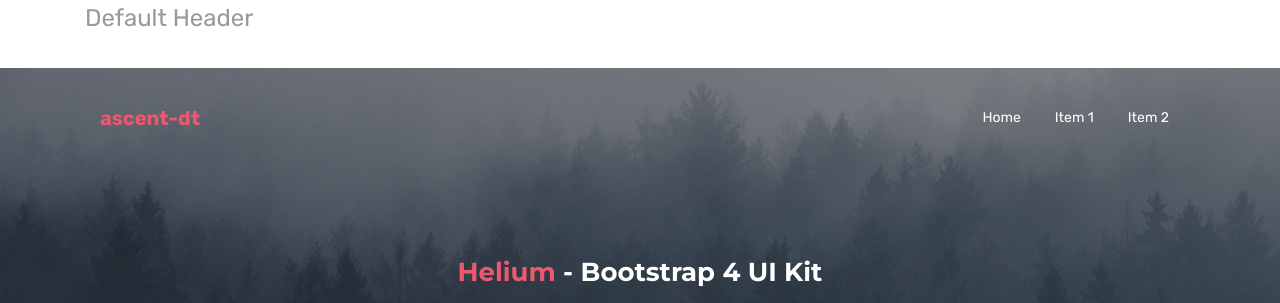
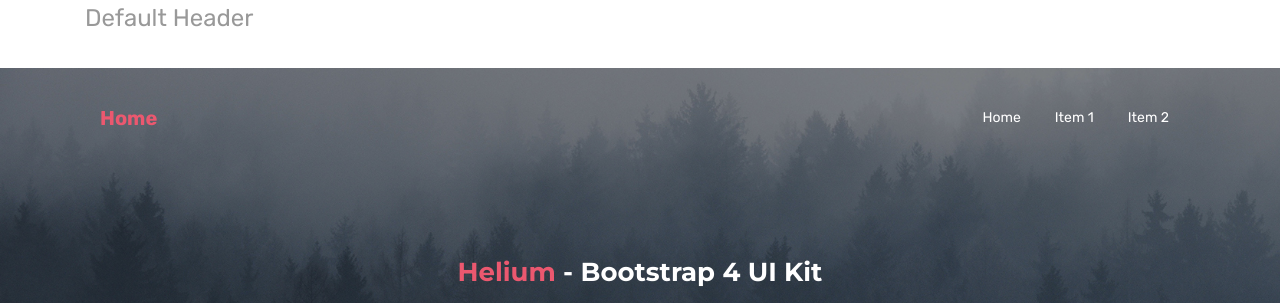
Before and after one commit to ascent-dt/ascent-dt-old.github.io, a Jekyll site: the page built from headers.html, in a window 1280 px wide. Shown: the part 333-636 px from the top of the page. Built offline with Jekyll 4.4.1, drawn with Linux system fonts in a browser that asks for light colours.

Commit message:
Update headers.html

```diff
--- a/headers.html
+++ b/headers.html
@@ -31,7 +31,7 @@
         <header id="header-style-1">
           <nav class="navbar navbar-toggleable-sm navbar-light bg-faded">
             <div class="container">
-              <a class="navbar-brand" href="index.html"><span class="text-primary">ascent-dt </span></a>
+              <a class="navbar-brand" href="index.html"><span class="text-primary">Home </span></a>
               <button class="navbar-toggler" type="button" data-toggle="collapse" data-target="#navbarCollapse" aria-controls="navbarCollapse" aria-expanded="false" aria-label="Toggle navigation"><i class="fa fa-bars"></i>
               </button>
               <div class="collapse navbar-collapse justify-content-end" id="navbarCollapse">
```
